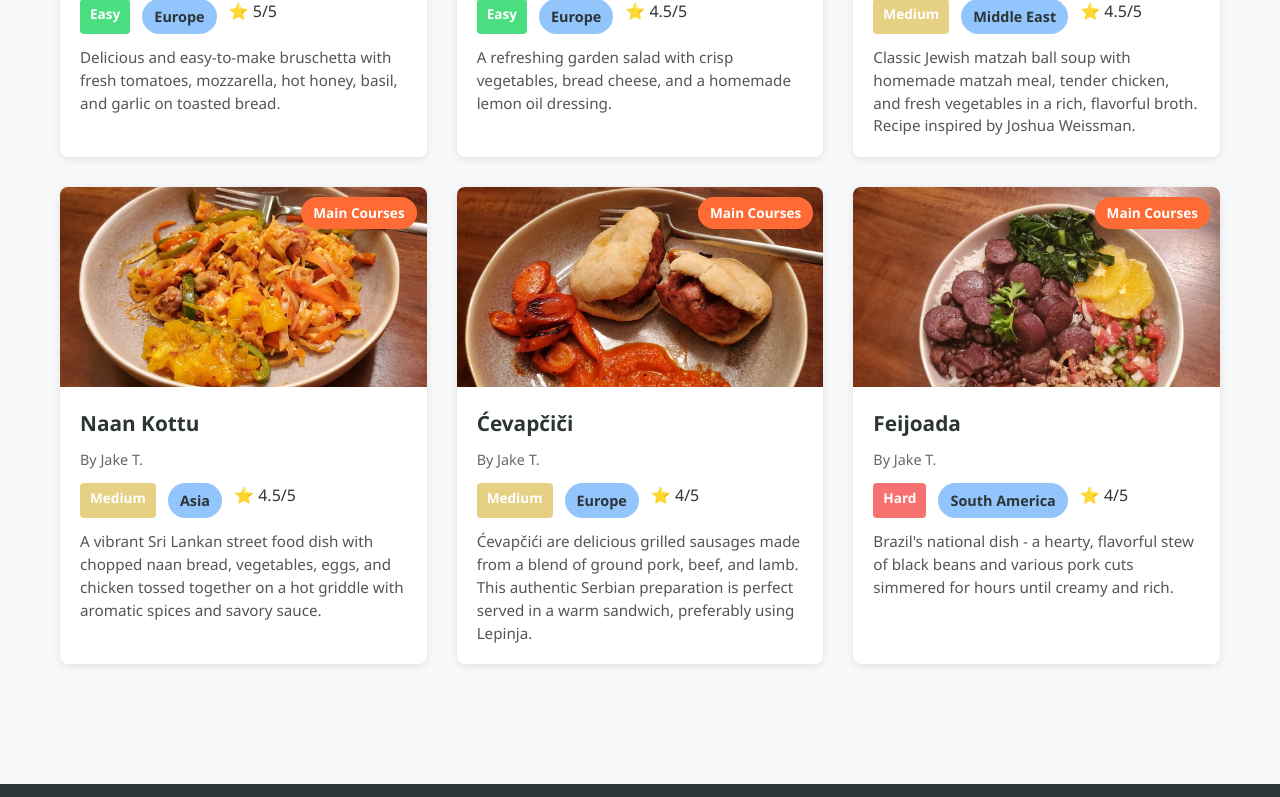
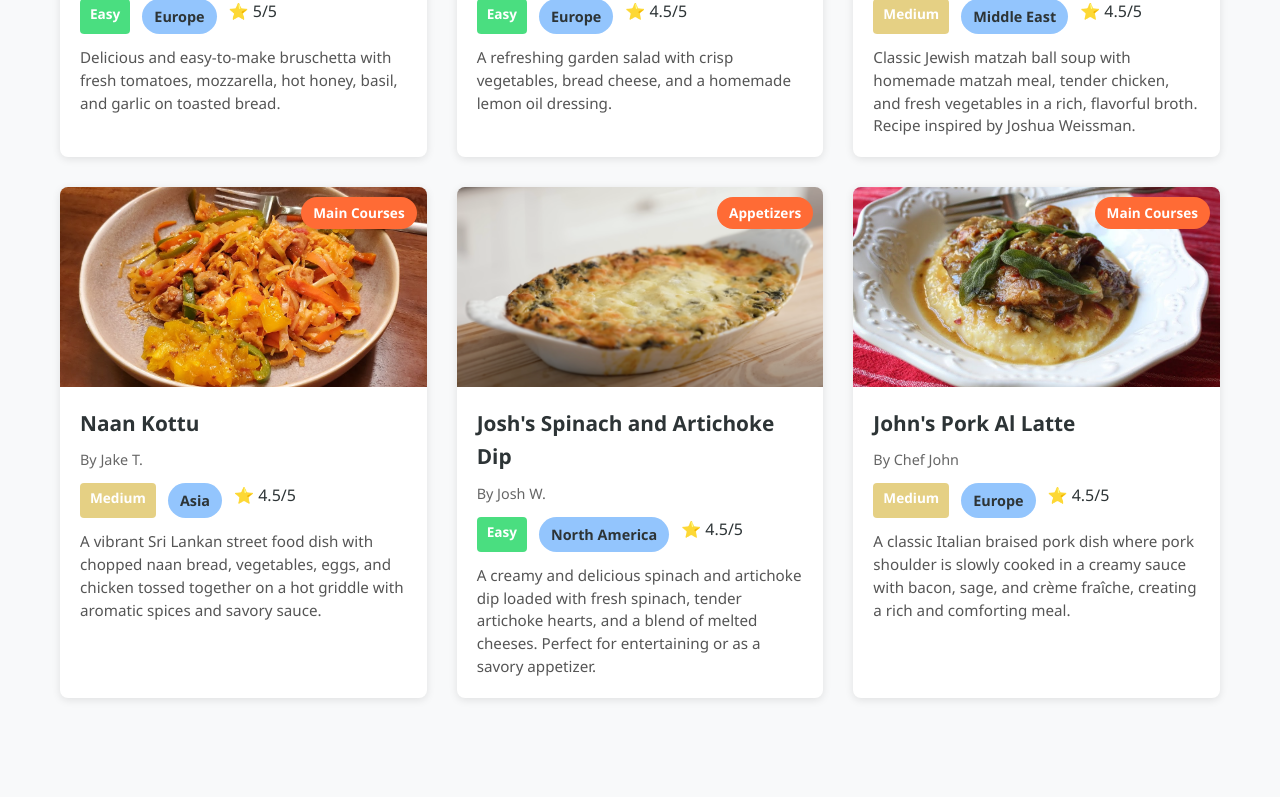
Before and after one commit to SalamanderStudios/Food-Blog, a React (Vite) app: page / in a window 1280 px wide. Shown: the part 2000-2797 px from the top of the page. Built offline with nearby package versions, Linux system fonts and the light colour scheme; no server answers.

Commit message:
Adding borg night recipe logic, and filtering, and a couple recipes

```diff
--- a/src/data/recipes.js
+++ b/src/data/recipes.js
@@ -1,13 +1,9 @@
 // Sample recipes data for the food blog
 import { calculateTotalTime } from '../utils/recipeHelpers.js'
-import JakesBruschettaImage from '../assets/JakesBruschetta.jpg'
-import BreadCheeseSaladImage from '../assets/BreadCheeseSalad.jpg'
-import CevapciciImage from '../assets/cevapcici.jpg'
-import ButterPaneerImage from '../assets/ButterPaneer.jpg'
-import MatzahBallSoupImage from '../assets/motzahballsoup.jpg'
-import FeijoadaImage from '../assets/Feijoada.jpg'
-import NaanKottuImage from '../assets/KottuRita.jpg'
-import SpanishSingularBurgerImage from '../assets/SpanishSingularBurger.jpg'
+
+// Dynamically import all images from assets folder
+const imageModules = import.meta.glob('../assets/*.jpg', { eager: true })
+const getImage = (filename) => imageModules[`../assets/${filename}`].default
 
 export const recipes = [
   {
@@ -18,13 +14,14 @@ export const recipes = [
     region: "Europe",
     date: "2026-01-20",
     category: "Appetizers",
-    image: JakesBruschettaImage,
+    image: getImage('JakesBruschetta.jpg'),
     rating: 5,
     prepTime: "15 minutes",
     cookTime: "12 minutes",
     servings: "12 pieces",
     difficulty: "Easy",
     vegetarian: true,
+    borgNight: true,
     description: "Delicious and easy-to-make bruschetta with fresh tomatoes, mozzarella, hot honey, basil, and garlic on toasted bread.",
     get totalTime() {
       return calculateTotalTime(this.prepTime, this.cookTime);
@@ -67,13 +64,14 @@ export const recipes = [
     region: "Europe",
     date: "2026-01-06",
     category: "Salads",
-    image: BreadCheeseSaladImage,
+    image: getImage('BreadCheeseSalad.jpg'),
     rating: 4.5,
     prepTime: "10 minutes",
     cookTime: "8 minutes",
     servings: 4,
     difficulty: "Easy",
     vegetarian: true,
+    borgNight: true,
     description: "A refreshing garden salad with crisp vegetables, bread cheese, and a homemade lemon oil dressing.",
     get totalTime() {
       return calculateTotalTime(this.prepTime, this.cookTime);
@@ -112,13 +110,14 @@ export const recipes = [
     region: "Europe",
     date: "2026-01-13",
     category: "Main Courses",
-    image: CevapciciImage,
+    image: getImage('cevapcici.jpg'),
     rating: 4,
     prepTime: "20 minutes",
     cookTime: "12 minutes",
     servings: 4,
     difficulty: "Medium",
     vegetarian: false,
+    borgNight: true,
     description: "Ćevapčići are delicious grilled sausages made from a blend of ground pork, beef, and lamb. This authentic Serbian preparation is perfect served in a warm sandwich, preferably using Lepinja.",
     get totalTime() {
       return calculateTotalTime(this.prepTime, this.cookTime);
@@ -170,13 +169,14 @@ export const recipes = [
     region: "Middle East",
     date: "2025-12-23",
     category: "Main Courses",
-    image: ButterPaneerImage,
+    image: getImage('ButterPaneer.jpg'),
     rating: 3.5,
     prepTime: "20 minutes",
     cookTime: "25 minutes",
     servings: 4,
     difficulty: "Medium",
     vegetarian: true,
+    borgNight: true,
     description: "A creamy and aromatic Pakistani curry featuring paneer cheese in a rich tomato-based sauce with warm spices.",
     get totalTime() {
       return calculateTotalTime(this.prepTime, this.cookTime);
@@ -226,13 +226,14 @@ export const recipes = [
     region: "Middle East",
     date: "2025-11-25",
     category: "Soups",
-    image: MatzahBallSoupImage,
+    image: getImage('motzahballsoup.jpg'),
     rating: 4.5,
     prepTime: "45 minutes",
     cookTime: "60 minutes",
     servings: 8,
     difficulty: "Medium",
     vegetarian: false,
+    borgNight: true,
     description: "Classic Jewish matzah ball soup with homemade matzah meal, tender chicken, and fresh vegetables in a rich, flavorful broth. Recipe inspired by Joshua Weissman.",
     get totalTime() {
       return calculateTotalTime(this.prepTime, this.cookTime);
@@ -304,13 +305,14 @@ export const recipes = [
     region: "South America",
     date: "2025-12",
     category: "Main Courses",
-    image: FeijoadaImage,
+    image: getImage('Feijoada.jpg'),
     rating: 4,
     prepTime: "15 minutes",
     cookTime: "240 minutes",
     servings: 6,
     difficulty: "Hard",
     vegetarian: false,
+    borgNight: true,
     description: "Brazil's national dish - a hearty, flavorful stew of black beans and various pork cuts simmered for hours until creamy and rich.",
     get totalTime() {
       return calculateTotalTime(this.prepTime, this.cookTime);
@@ -351,13 +353,14 @@ export const recipes = [
     region: "Asia",
     date: "2025-11-18",
     category: "Main Courses",
-    image: NaanKottuImage,
+    image: getImage('KottuRita.jpg'),
     rating: 4.5,
     prepTime: "20 minutes",
     cookTime: "20 minutes",
     servings: 4,
     difficulty: "Medium",
     vegetarian: false,
+    borgNight: true,
     description: "A vibrant Sri Lankan street food dish with chopped naan bread, vegetables, eggs, and chicken tossed together on a hot griddle with aromatic spices and savory sauce.",
     get totalTime() {
       return calculateTotalTime(this.prepTime, this.cookTime);
@@ -428,13 +431,14 @@ export const recipes = [
     region: "Europe",
     date: "2025-12-02",
     category: "Main Courses",
-    image: SpanishSingularBurgerImage,
+    image: getImage('SpanishSingularBurger.jpg'),
     rating: 4,
     prepTime: "15 minutes",
     cookTime: "35 minutes",
     servings: 5,
     difficulty: "Medium",
     vegetarian: false,
+    borgNight: true,
     description: "An elevated Spanish burger featuring dry-aged beef, melted Camembert and sharp cheddar, crispy bacon, and golden caramelized onions on a buttered brioche bun.",
     get totalTime() {
       return calculateTotalTime(this.prepTime, this.cookTime);
@@ -486,5 +490,90 @@ export const recipes = [
       "On top bun: BBQ sauce.",
       "Close and serve immediately."
     ]
+},
+  {
+    id: 9,
+    title: "Josh's Spinach and Artichoke Dip",
+    author: "Josh W.",
+    country: "USA",
+    region: "North America",
+    date: "2025-12-05",
+    category: "Appetizers",
+    image: getImage('SpinachArtichokeDip.jpg'),
+    rating: 4.5,
+    prepTime: "20 minutes",
+    cookTime: "25 minutes",
+    servings: 6,
+    difficulty: "Easy",
+    vegetarian: true,
+    borgNight: false,
+    description: "A creamy and delicious spinach and artichoke dip loaded with fresh spinach, tender artichoke hearts, and a blend of melted cheeses. Perfect for entertaining or as a savory appetizer.",
+    ingredients: [
+      "2 tbsp unsalted butter",
+      "4 cloves garlic, finely chopped",
+      "4 cups spinach leaves",
+      "1/2 cup cream cheese, softened",
+      "1/2 cup crème fraîche",
+      "1/4 cup freshly grated Parmigiano Reggiano",
+      "Kosher salt and pepper, to taste",
+      "1 cup roughly chopped, cooked artichoke hearts",
+      "Cooking spray",
+      "1/3 cup grated mozzarella cheese",
+      "1/3 cup Monterey jack cheese",
+      "Chips, to serve (optional)"
+    ],
+    instructions: [
+      "Preheat oven to 375°F / 190°C.",
+      "In a medium sauté pan set over medium heat, melt the butter. Once melted, add garlic and sauté until fragrant. Add spinach and cook, stirring often, until wilted. Remove from the pan and drain through a fine mesh strainer, pushing on the spinach to remove as much excess liquid as possible. Remove from the strainer and finely chop the spinach.",
+      "In a medium bowl, whisk together the cream cheese and crème fraîche until combined. Add the parmesan and salt and pepper to taste.",
+      "Fold in the artichoke hearts and chopped spinach until combined.",
+      "Grease a 3-quart baking dish with cooking spray and spread the mixture evenly in the dish.",
+      "In a separate bowl, mix together the mozzarella and Monterey jack cheese. Sprinkle the cheese on top of the dip. Bake for 20 minutes or until the dip is bubbling, the cheese is melted and the top is golden brown. Serve as a side dish or with chips."
+    ]
+  },
+  {
+    id: 10,
+    title: "John's Pork Al Latte",
+    author: "Chef John",
+    country: "Italy",
+    region: "Europe",
+    date: "2025-12-05",
+    category: "Main Courses",
+    image: getImage('porkAlLatte.jpg'),
+    rating: 4.5,
+    prepTime: "20 minutes",
+    cookTime: "50 minutes",
+    servings: 4,
+    difficulty: "Medium",
+    vegetarian: false,
+    borgNight: false,
+    description: "A classic Italian braised pork dish where pork shoulder is slowly cooked in a creamy sauce with bacon, sage, and crème fraîche, creating a rich and comforting meal.",
+    get totalTime() {
+      return calculateTotalTime(this.prepTime, this.cookTime);
+    },
+    ingredients: [
+      "1.5 lbs pork shoulder, cut into 2-inch cubes",
+      "1 tbsp olive oil",
+      "2 strips bacon",
+      "1 small yellow onion, diced",
+      "4 cloves garlic, sliced",
+      "1.25 cups chicken broth",
+      "0.5 cup crème fraîche",
+      "2 tbsp fresh chopped sage leaves, plus more for frying",
+      "Salt and pepper, to taste",
+      "Red chili flakes, to taste"
+    ],
+    instructions: [
+      "Brown bacon on medium heat in dutch oven until crispy. Remove bacon and set aside.",
+      "Cut pork shoulder into evenly sized pieces, about 1.5x1.5 inches.",
+      "Brown pork chunks in the bacon fat until golden on all sides. Remove pork and set aside.",
+      "Add diced onion with a pinch of salt to the dutch oven and cook until golden and translucent, about 5 minutes.",
+      "Add sliced garlic and cook until fragrant, about 1-2 minutes.",
+      "Add chicken broth and crème fraîche to the dutch oven, stirring well to combine. Raise heat to high.",
+      "Return bacon and chopped sage. Once simmering, add pork and any juices to the dutch oven. Season with salt, pepper, and red chili flakes to taste.",
+      "Reduce heat to medium-low and simmer for 40 minutes until pork is tender and sauce has reduced.",
+      "Raise heat to medium-high and cook until sauce is thickened. Likely around 15-20 minutes stirring occasionally.",
+      "Taste and adjust seasonings as needed. Serve hot on polenta or mashed potatoes with fresh sage as garnish."
+    ]
   }
 ];
--- a/src/pages/AllRecipes.jsx
+++ b/src/pages/AllRecipes.jsx
@@ -16,6 +16,7 @@ function AllRecipes({ onRecipeClick }) {
     Soups: true
   })
   const [showVegetarianOnly, setShowVegetarianOnly] = useState(false)
+  const [showBorgNightOnly, setShowBorgNightOnly] = useState(false)
   const [searchTerm, setSearchTerm] = useState('')
 
   const handleDifficultyChange = (difficulty) => {
@@ -56,6 +57,11 @@ function AllRecipes({ onRecipeClick }) {
     // Apply vegetarian filter
     if (showVegetarianOnly) {
       filtered = filtered.filter(recipe => recipe.vegetarian)
+    }
+
+    // Apply B.O.R.G. Night filter
+    if (showBorgNightOnly) {
+      filtered = filtered.filter(recipe => recipe.borgNight)
     }
 
     // Apply search filter
@@ -151,7 +157,15 @@ function AllRecipes({ onRecipeClick }) {
                     checked={showVegetarianOnly}
                     onChange={() => setShowVegetarianOnly(!showVegetarianOnly)}
                   />
-                  <span>🌱 Vegetarian</span>
+                  <span>Vegetarian</span>
+                </label>
+                <label className="checkbox-label">
+                  <input
+                    type="checkbox"
+                    checked={showBorgNightOnly}
+                    onChange={() => setShowBorgNightOnly(!showBorgNightOnly)}
+                  />
+                  <span>B.O.R.G. Night</span>
                 </label>
               </div>
             </div>
--- a/src/pages/Home.jsx
+++ b/src/pages/Home.jsx
@@ -2,12 +2,15 @@ import { recipes } from '../data/recipes'
 import '../styles/pages.css'
 
 function Home({ onRecipeClick }) {
+  // Filter for B.O.R.G. Night recipes only
+  const borgRecipes = recipes.filter(recipe => recipe.borgNight === true)
+
   // Sort recipes by date (most recent first) and take the 6 most recent
-  const recentRecipes = [...recipes]
+  const recentRecipes = [...borgRecipes]
     .sort((a, b) => new Date(b.date) - new Date(a.date))
     .slice(0, 6)
 
-  // Sort recipes by B.O.R.G. rating (highest first) and take top 6
+  // Sort recipes by B.O.R.G. rating (highest first) and take top 6 from ALL recipes
   const favoriteRecipes = [...recipes]
     .sort((a, b) => b.rating - a.rating)
     .slice(0, 6)
@@ -22,7 +25,7 @@ function Home({ onRecipeClick }) {
       </section>
 
       <section className="featured-recipes">
-        <h2>Recent Recipes</h2>
+        <h2>Recent B.O.R.G. Recipes</h2>
         <div className="recipe-grid">
           {recentRecipes.map((recipe) => (
             <div
--- a/src/pages/RecipeDetail.jsx
+++ b/src/pages/RecipeDetail.jsx
@@ -96,8 +96,9 @@ function RecipeDetail({ recipeId, onBack }) {
               <span className="tag category">{recipe.category}</span>
               <span className={`tag difficulty difficulty-${recipe.difficulty.toLowerCase()}`}>{recipe.difficulty}</span>
               <span className="tag region">{recipe.region}</span>
+              {recipe.borgNight && <span className="tag borgnight">B.O.R.G. Night</span>}
               <span className={`tag vegetarian ${recipe.vegetarian ? 'vegetarian-yes' : 'vegetarian-no'}`}>
-                {recipe.vegetarian ? '🌱 Vegetarian' : 'Contains Meat'}
+                {recipe.vegetarian ? 'Vegetarian' : 'Contains Meat'}
               </span>
             </div>
           </div>
--- a/src/styles/pages.css
+++ b/src/styles/pages.css
@@ -450,6 +450,11 @@ body {
   color: var(--dark-color);
 }
 
+.tag.borgnight {
+  background: #ff6b35;
+  color: white;
+}
+
 .tag.difficulty {
   color: white;
   font-weight: 600;
--- a/src/types/recipe.js
+++ b/src/types/recipe.js
@@ -24,6 +24,7 @@
  * @property {string|number} servings - Number of servings or portion description
  * @property {string} difficulty - Recipe difficulty (Easy, Medium, Hard)
  * @property {boolean} vegetarian - Whether recipe is vegetarian
+ * @property {boolean} borgNight - Whether this recipe was made for a B.O.R.G. Night event
  * @property {string} description - Recipe description
  * @property {(RecipeIngredient|string)[]} ingredients - Array of ingredients (strings or header objects)
  * @property {(RecipeInstruction|string)[]} instructions - Array of instructions (strings or header objects)
```
Also changed, not shown: src/assets/SpinachArtichokeDip.jpg (added), src/assets/porkAlLatte.jpg (added).
